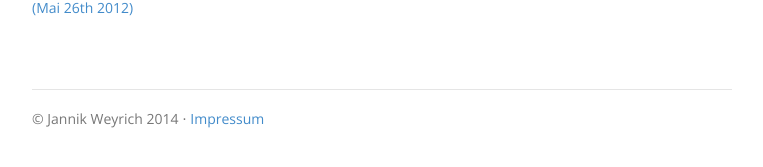
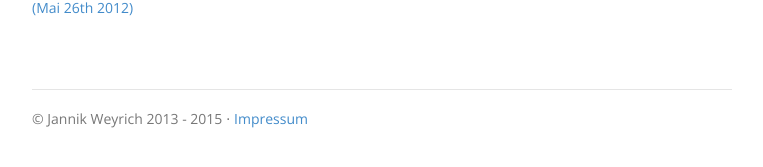
Before and after one commit to jnkwrych/jnkwrych.github.io, a Jekyll site: the page built from index.html, in a window 1280 px wide. Shown: the part 2113-2280 px from the top of the page, without its empty margins (258-1021 px from the left). Built offline with Jekyll 4.4.1, drawn with Linux system fonts in a browser that asks for light colours; Markdown is read by kramdown in place of the engine named in the settings.

Commit message:
Update default.html

```diff
--- a/_layouts/default.html
+++ b/_layouts/default.html
@@ -42,7 +42,7 @@
     {{ content }}
 
     <footer>
-        <p>&copy; Jannik Weyrich 2014 &sdot; <a href="/impressum.html">Impressum</a></p>
+        <p>&copy; Jannik Weyrich 2013 - 2015 &sdot; <a href="/impressum.html">Impressum</a></p>
     </footer>
 
 </article>
```
